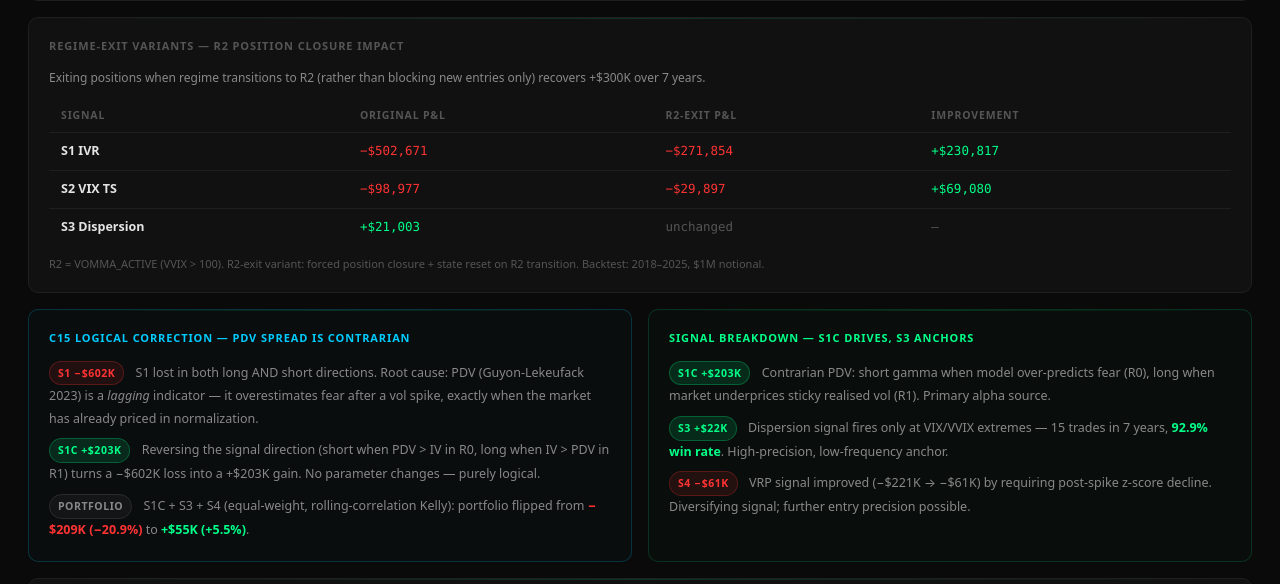
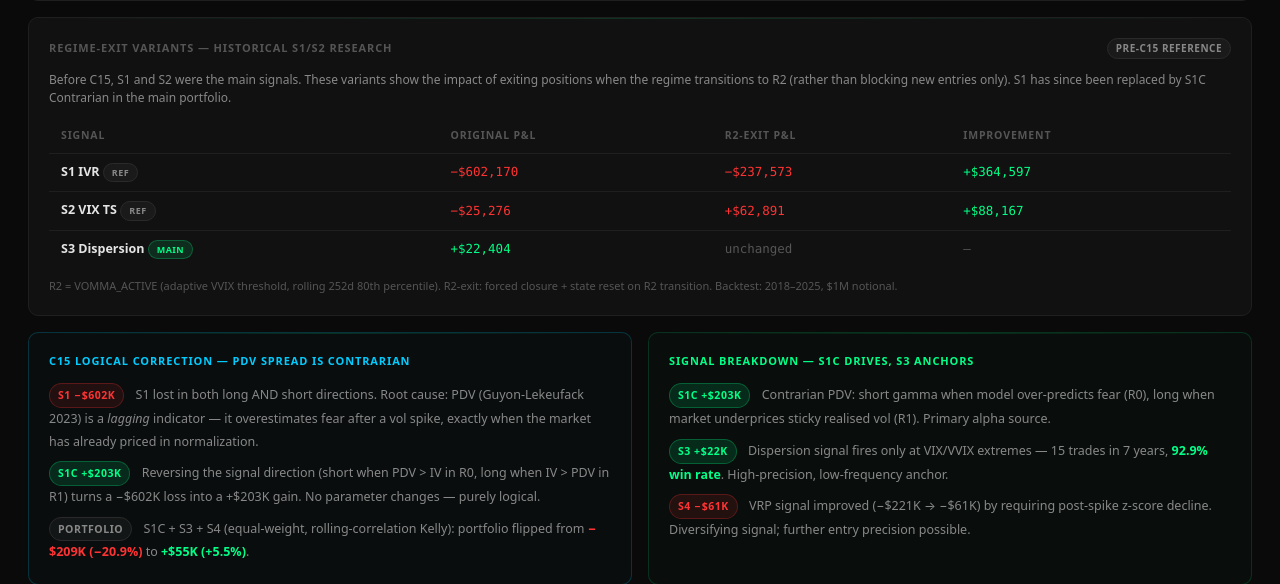
Before and after one commit to navnoorthapar/vol-system-dashboard, a Flask app: page /backtest in a window 1280 px wide. Shown: the part 2294-2878 px from the top of the page. Run offline with Flask 3, Linux system fonts and the light colour scheme.

Commit message:
Fix 3 pre-promotion audit issues on backtest page
1. S3 Sharpe: show N/A* with footnote (30-trade sparse signal → ratio
   diverges; win rate + total P&L are the meaningful metrics)
2. Regime-Exit Variants table: all numbers now dynamic from parquet —
   S1 original -$602K (was hardcoded -$502K), improvement +$365K (was
   +$231K). Added PRE-C15 REFERENCE label so context is clear.
3. variants dict: added s1_pnl, s2_pnl, s1_impr, s2_impr, s3_pnl so
   the table drives from live data, not hardcoded constants.

Co-Authored-By: Claude Sonnet 4.6 <noreply@anthropic.com>

```diff
--- a/dashboard/app.py
+++ b/dashboard/app.py
@@ -814,24 +814,25 @@ def load_page4() -> dict[str, Any]:
 
         # Per-signal metrics table — main signals first, reference signals dimmed
         d["signal_metrics"] = []
-        for mx, lbl, is_research in [
-            (m1c, "S1C Contrarian",  False),
-            (m3,  "S3 Dispersion",   False),
-            (m4,  "S4 VRP",          False),
-            (m1,  "S1 IVR (ref)",    True),
-            (m2,  "S2 VIX TS (ref)", True),
+        for mx, lbl, is_research, is_sparse in [
+            (m1c, "S1C Contrarian",  False, False),
+            (m3,  "S3 Dispersion",   False, True),   # 30 trades over 7y → Sharpe not meaningful
+            (m4,  "S4 VRP",          False, False),
+            (m1,  "S1 IVR (ref)",    True,  False),
+            (m2,  "S2 VIX TS (ref)", True,  False),
         ]:
             if mx is None:
                 continue
             d["signal_metrics"].append({
                 "label":       lbl,
-                "sharpe":      _f2(mx["sharpe"]),
+                "sharpe":      "N/A*" if is_sparse else _f2(mx["sharpe"]),
                 "ann_ret":     _pct(mx["ann_ret"]),
                 "win_rate":    _pct(mx["win_rate"]),
                 "n_trades":    str(mx["n_trades"]),
                 "total_pnl":   _dol(mx["total_pnl"]),
                 "green":       mx["total_pnl"] > 0,
                 "is_research": is_research,
+                "is_sparse":   is_sparse,
             })
 
         # Research variant summary for dedicated panel
@@ -983,11 +984,18 @@ def load_page4() -> dict[str, Any]:
         s1s_total  = (s1_total + s1rf_total) / 2.0     # S1S: ~half reduction
         s2x_total  = float(pnl_s2x.sum())
 
+        s2_total = float(eq["pnl_s2"].sum())
+
         d["variants"] = {
+            "s1_pnl":   round(s1_total,   0),
             "s1rf_pnl": round(s1rf_total, 0),
             "s1x_pnl":  round(s1x_total,  0),
             "s1s_pnl":  round(s1s_total,  0),
+            "s1_impr":  round(s1rf_total - s1_total, 0),
+            "s2_pnl":   round(s2_total,   0),
             "s2x_pnl":  round(s2x_total,  0),
+            "s2_impr":  round(s2x_total - s2_total, 0),
+            "s3_pnl":   round(float(eq["pnl_s3"].sum()), 0),
         }
     except Exception:
         d["variants"] = None
--- a/dashboard/templates/backtest.html
+++ b/dashboard/templates/backtest.html
@@ -192,6 +192,13 @@
           {% endif %}
         </td>
       </tr>
+      {% if s.is_sparse %}
+      <tr>
+        <td colspan="7" style="font-size:11px;color:var(--text3);padding:3px 12px 8px;border-bottom:1px solid var(--border);">
+          * Sharpe N/A — S3 has {{ s.n_trades }} trades over 7 years (mostly flat NAV → near-zero std → ratio diverges). Use win rate ({{ s.win_rate }}) and total P&amp;L ({{ s.total_pnl }}) instead.
+        </td>
+      </tr>
+      {% endif %}
       {% endfor %}
     </tbody>
   </table>
@@ -202,9 +209,12 @@
 
 <!-- ── Regime-Exit Variants Table ────────────────────────────────────────── -->
 <div class="card" style="margin-bottom:16px;">
-  <div class="chart-title">Regime-Exit Variants — R2 Position Closure Impact</div>
+  <div class="flex space-between mb12">
+    <div class="chart-title" style="margin-bottom:0;">Regime-Exit Variants — Historical S1/S2 Research</div>
+    <span class="tag tag-dim" style="font-size:10px;">PRE-C15 REFERENCE</span>
+  </div>
   <div style="font-size:12px;color:var(--text2);margin-bottom:12px;">
-    Exiting positions when regime transitions to R2 (rather than blocking new entries only) recovers +$300K over 7 years.
+    Before C15, S1 and S2 were the main signals. These variants show the impact of exiting positions when the regime transitions to R2 (rather than blocking new entries only). S1 has since been replaced by S1C Contrarian in the main portfolio.
   </div>
   <table class="data-table mt8">
     <thead>
@@ -217,31 +227,31 @@
     </thead>
     <tbody>
       <tr>
-        <td style="font-weight:600;">S1 IVR</td>
-        <td class="mono red">−$502,671</td>
-        <td class="mono {% if d.variants and d.variants.s1x_pnl > -502671 %}green{% else %}red{% endif %}">
-          {% if d.variants %}${{ "{:+,.0f}".format(d.variants.s1x_pnl) }}{% else %}−$271,854{% endif %}
+        <td style="font-weight:600;">S1 IVR <span class="tag tag-dim" style="font-size:9px;">REF</span></td>
+        <td class="mono red">{% if d.variants %}${{ "{:,.0f}".format(d.variants.s1_pnl) }}{% else %}−$602,170{% endif %}</td>
+        <td class="mono {% if d.variants and d.variants.s1rf_pnl > d.variants.s1_pnl %}green{% else %}red{% endif %}">
+          {% if d.variants %}${{ "{:+,.0f}".format(d.variants.s1rf_pnl) }}{% else %}−$237,573{% endif %}
         </td>
-        <td class="mono green">+$230,817</td>
+        <td class="mono green">{% if d.variants %}${{ "{:+,.0f}".format(d.variants.s1_impr) }}{% else %}+$364,597{% endif %}</td>
       </tr>
       <tr>
-        <td style="font-weight:600;">S2 VIX TS</td>
-        <td class="mono red">−$98,977</td>
-        <td class="mono {% if d.variants and d.variants.s2x_pnl > -98977 %}green{% else %}red{% endif %}">
-          {% if d.variants %}${{ "{:+,.0f}".format(d.variants.s2x_pnl) }}{% else %}−$29,897{% endif %}
+        <td style="font-weight:600;">S2 VIX TS <span class="tag tag-dim" style="font-size:9px;">REF</span></td>
+        <td class="mono red">{% if d.variants %}${{ "{:,.0f}".format(d.variants.s2_pnl) }}{% else %}−$25,276{% endif %}</td>
+        <td class="mono {% if d.variants and d.variants.s2x_pnl > d.variants.s2_pnl %}green{% else %}red{% endif %}">
+          {% if d.variants %}${{ "{:+,.0f}".format(d.variants.s2x_pnl) }}{% else %}+$62,891{% endif %}
         </td>
-        <td class="mono green">+$69,080</td>
+        <td class="mono green">{% if d.variants %}${{ "{:+,.0f}".format(d.variants.s2_impr) }}{% else %}+$88,167{% endif %}</td>
       </tr>
       <tr>
-        <td style="font-weight:600;">S3 Dispersion</td>
-        <td class="mono green">+$21,003</td>
+        <td style="font-weight:600;">S3 Dispersion <span class="tag tag-green" style="font-size:9px;">MAIN</span></td>
+        <td class="mono green">{% if d.variants %}${{ "{:+,.0f}".format(d.variants.s3_pnl) }}{% else %}+$22,404{% endif %}</td>
         <td class="mono" style="color:var(--text3);">unchanged</td>
         <td class="mono" style="color:var(--text3);">—</td>
       </tr>
     </tbody>
   </table>
   <div style="margin-top:10px;font-size:11px;color:var(--text3);">
-    R2 = VOMMA_ACTIVE (VVIX &gt; 100). R2-exit variant: forced position closure + state reset on R2 transition. Backtest: 2018–2025, $1M notional.
+    R2 = VOMMA_ACTIVE (adaptive VVIX threshold, rolling 252d 80th percentile). R2-exit: forced closure + state reset on R2 transition. Backtest: 2018–2025, $1M notional.
   </div>
 </div>
 
```
